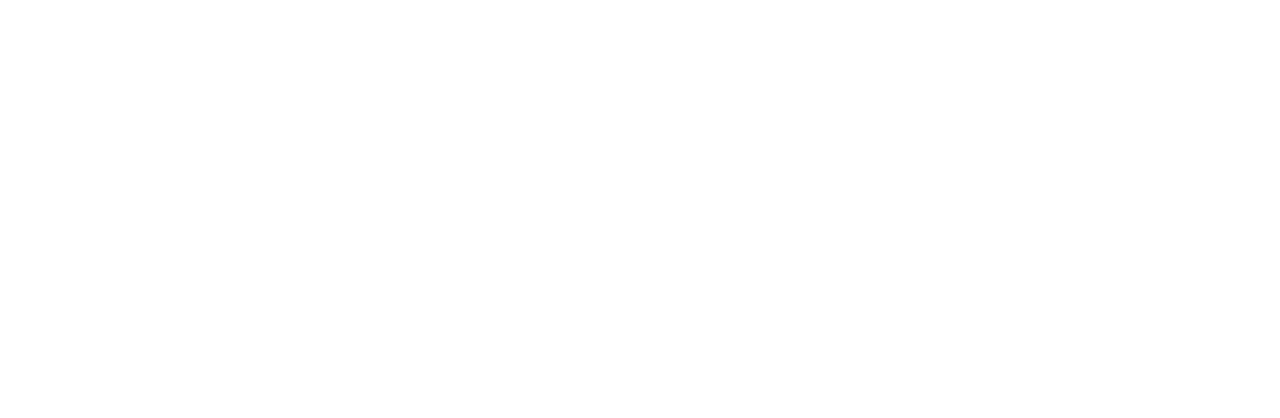
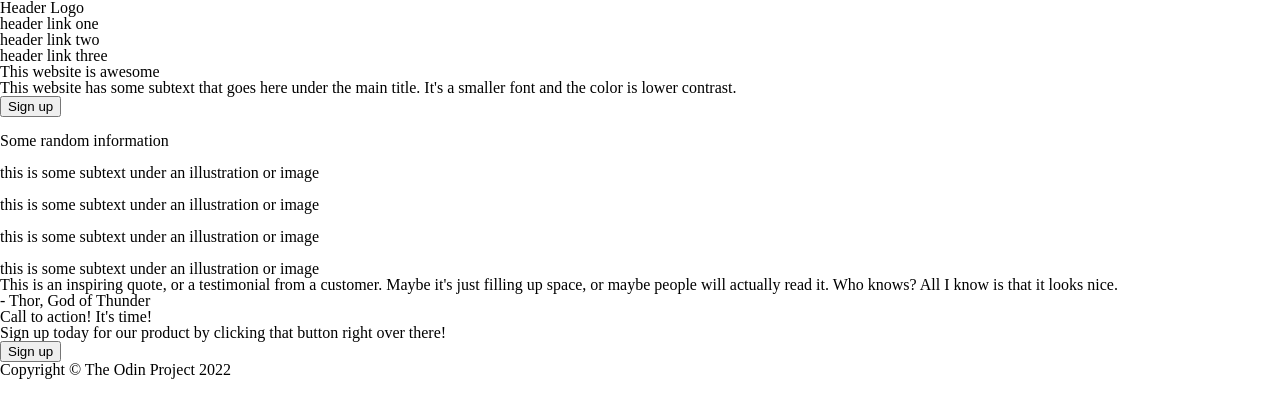
Before and after one commit to lsdorosario/landing-page, a plain HTML site: page index.html in a window 1280 px wide. Drawn offline with Linux system fonts and the light colour scheme.

Commit message:
Add HTML content to landing page

```diff
--- a/index.html
+++ b/index.html
@@ -9,6 +9,63 @@
     <title>Landing Page</title>
 </head>
 <body>
+    <header>
+        <h1>Header Logo</h1>
+        <ul>
+            <li>header link one</li>
+            <li>header link two</li>
+            <li>header link three</li>
+        </ul>
+    </header>
 
+    <main>
+        <div>
+            <div>
+                <h2>This website is awesome</h2>
+                <p>This website has some subtext that goes here under the main title. It's a smaller font and the color is lower contrast.</p>
+                <button>Sign up</button>
+            </div>
+            <img src="" alt="">
+        </div>
+
+        <div>
+            <h3>Some random information</h3>
+            <div>
+                <div>
+                    <img src="" alt="">
+                    <p>this is some subtext under an illustration or image</p>
+                </div>
+                <div>
+                    <img src="" alt="">
+                    <p>this is some subtext under an illustration or image</p>
+                </div>
+                <div>
+                    <img src="" alt="">
+                    <p>this is some subtext under an illustration or image</p>
+                </div>
+                <div>
+                    <img src="" alt="">
+                    <p>this is some subtext under an illustration or image</p>
+                </div>
+            </div>
+        </div>
+
+        <div>
+            <h3>This is an inspiring quote, or a testimonial from a customer. Maybe it's just filling up space, or maybe people will actually read it. Who knows? All I know is that it looks nice.</h3>
+            <p>- Thor, God of Thunder</p>
+        </div>
+
+        <div>
+            <div>
+                <h4>Call to action! It's time!</h4>
+                <p>Sign up today for our product by clicking that button right over there!</p>
+            </div>
+            <button>Sign up</button>
+        </div>
+    </main>
+
+    <footer>
+        <p>Copyright © The Odin Project 2022</p>
+    </footer>
 </body>
 </html>
```
